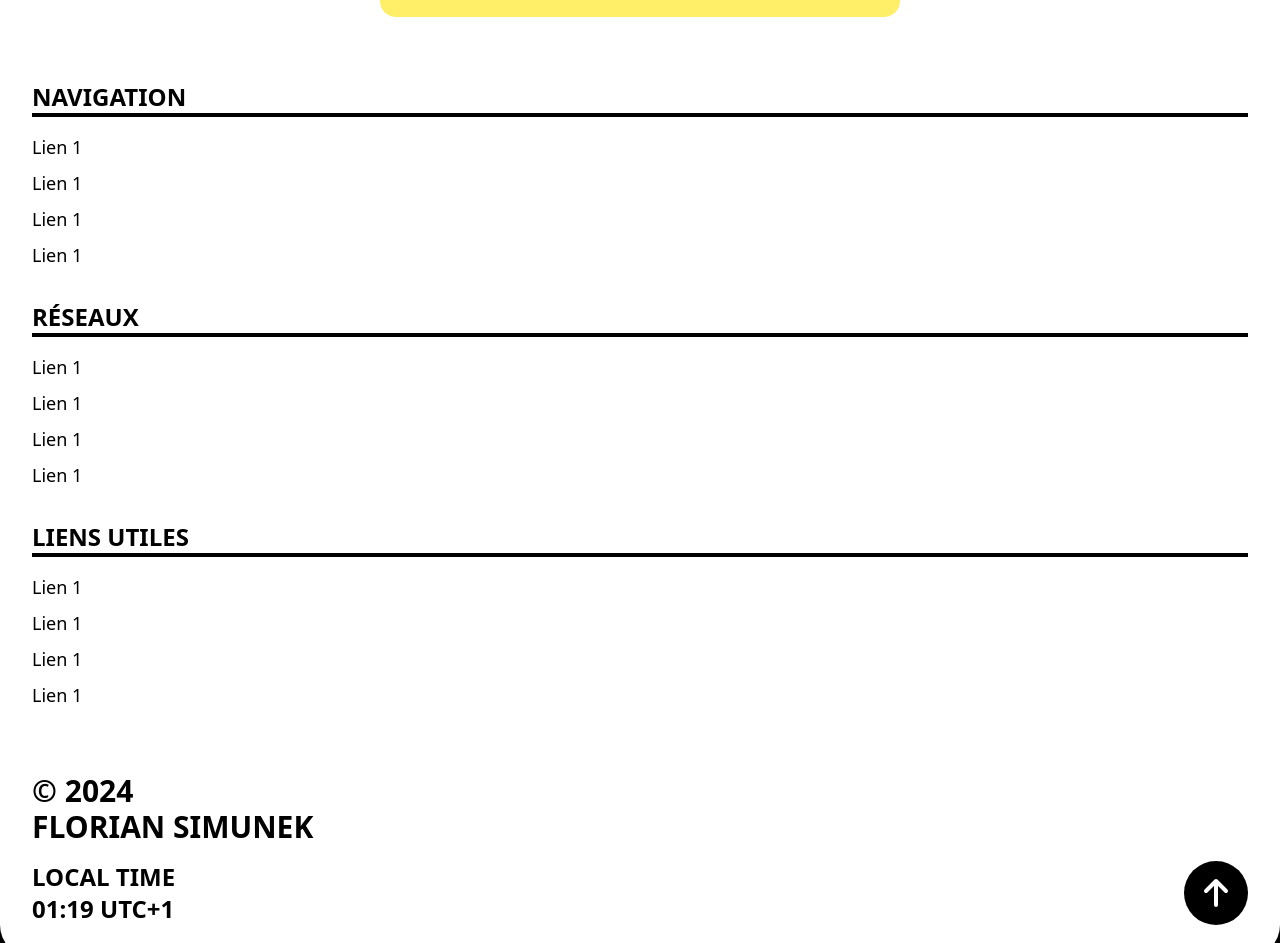
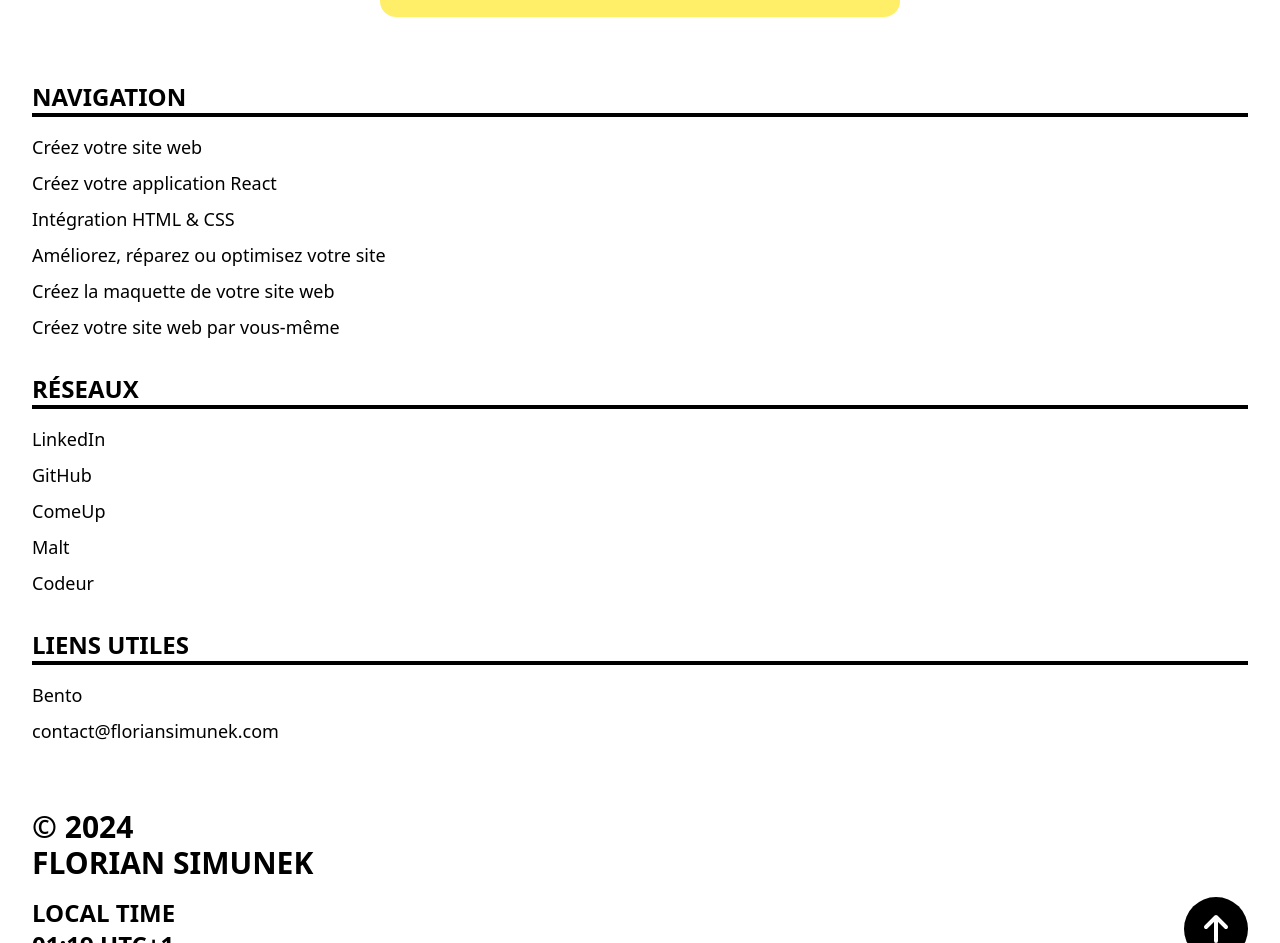
Before and after one commit to floriansimunek/floriansimunek.com, a React (Vite) app: page / in a window 1280 px wide. Shown: the part 6335-7278 px from the top of the page. Built offline with nearby package versions, Linux system fonts and the light colour scheme; a web font is replaced by a local one.

Commit message:
✨ Update Footer links

```diff
--- a/src/components/App.jsx
+++ b/src/components/App.jsx
@@ -6,12 +6,27 @@ function App() {
   return (
     <>
       <Hero />
-      <Section title="Créez votre site web" />
-      <Section title="Créez votre application React" primary />
-      <Section title="Intégration HTML & CSS" />
-      <Section title="Améliorez, réparez ou optimisez votre site web" primary />
-      <Section title="Créez la maquette de votre site web" />
-      <Section title="Créez votre site web par vous-même" primary />
+      <Section title="Créez votre site web" id="website-creation" />
+      <Section
+        title="Créez votre application React"
+        id="react-app-creation"
+        primary
+      />
+      <Section title="Intégration HTML & CSS" id="html-css-integration" />
+      <Section
+        title="Améliorez, réparez ou optimisez votre site web"
+        id="upgrade-repair-optimize"
+        primary
+      />
+      <Section
+        title="Créez la maquette de votre site web"
+        id="model-creation"
+      />
+      <Section
+        title="Créez votre site web par vous-même"
+        id="learn-to-create"
+        primary
+      />
       <Footer />
     </>
   );
--- a/src/components/Footer.jsx
+++ b/src/components/Footer.jsx
@@ -28,23 +28,33 @@ function Footer() {
               Navigation
             </li>
             <li>
-              <a href="" className="text-lg">
-                Lien 1
+              <a href="#website-creation" className="text-lg">
+                Créez votre site web
               </a>
             </li>
             <li>
-              <a href="" className="text-lg">
-                Lien 1
+              <a href="#react-app-creation" className="text-lg">
+                Créez votre application React
               </a>
             </li>
             <li>
-              <a href="" className="text-lg">
-                Lien 1
+              <a href="#html-css-integration" className="text-lg">
+                Intégration HTML & CSS
               </a>
             </li>
             <li>
-              <a href="" className="text-lg">
-                Lien 1
+              <a href="#upgrade-repair-optimize" className="text-lg">
+                Améliorez, réparez ou optimisez votre site
+              </a>
+            </li>
+            <li>
+              <a href="#model-creation" className="text-lg">
+                Créez la maquette de votre site web
+              </a>
+            </li>
+            <li>
+              <a href="#learn-to-create" className="text-lg">
+                Créez votre site web par vous-même
               </a>
             </li>
           </ul>
@@ -54,23 +64,53 @@ function Footer() {
               Réseaux
             </li>
             <li>
-              <a href="" className="text-lg">
-                Lien 1
+              <a
+                href="https://www.linkedin.com/in/simunek-florian/"
+                className="text-lg"
+                target="_blank"
+                rel="noreferrer"
+              >
+                LinkedIn
               </a>
             </li>
             <li>
-              <a href="" className="text-lg">
-                Lien 1
+              <a
+                href="https://github.com/floriansimunek"
+                className="text-lg"
+                target="_blank"
+                rel="noreferrer"
+              >
+                GitHub
               </a>
             </li>
             <li>
-              <a href="" className="text-lg">
-                Lien 1
+              <a
+                href="https://comeup.com/fr/@florian-s"
+                className="text-lg"
+                target="_blank"
+                rel="noreferrer"
+              >
+                ComeUp
               </a>
             </li>
             <li>
-              <a href="" className="text-lg">
-                Lien 1
+              <a
+                href="https://www.malt.fr/profile/floriansimunek"
+                className="text-lg"
+                target="_blank"
+                rel="noreferrer"
+              >
+                Malt
+              </a>
+            </li>
+            <li>
+              <a
+                href="https://www.codeur.com/-florian_s"
+                className="text-lg"
+                target="_blank"
+                rel="noreferrer"
+              >
+                Codeur
               </a>
             </li>
           </ul>
@@ -79,23 +119,23 @@ function Footer() {
               Liens utiles
             </li>
             <li>
-              <a href="" className="text-lg">
-                Lien 1
+              <a
+                href="https://bento.me/florian-simunek"
+                className="text-lg"
+                target="_blank"
+                rel="noreferrer"
+              >
+                Bento
               </a>
             </li>
             <li>
-              <a href="" className="text-lg">
-                Lien 1
-              </a>
-            </li>
-            <li>
-              <a href="" className="text-lg">
-                Lien 1
-              </a>
-            </li>
-            <li>
-              <a href="" className="text-lg">
-                Lien 1
+              <a
+                href="mailto:contact@floriansimunek.com"
+                className="text-lg"
+                target="_blank"
+                rel="noreferrer"
+              >
+                contact@floriansimunek.com
               </a>
             </li>
           </ul>
--- a/src/components/Section.jsx
+++ b/src/components/Section.jsx
@@ -1,11 +1,12 @@
 import ButtonLink from './ButtonLink';
 
-function Section({ title, primary }) {
+function Section({ title, primary, id }) {
   return (
     <div
       className={`${
         primary ? 'bg-primary' : 'bg-white'
       } w-full min-h-svh rounded-4xl p-8 flex flex-col justify-between items-center`}
+      id={id}
     >
       <h2 className="uppercase font-extrabold text-5xl">{title}</h2>
       <div
```
